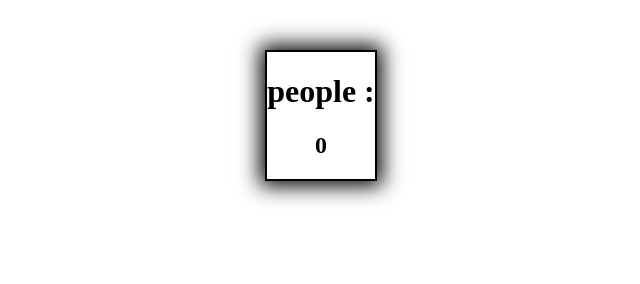
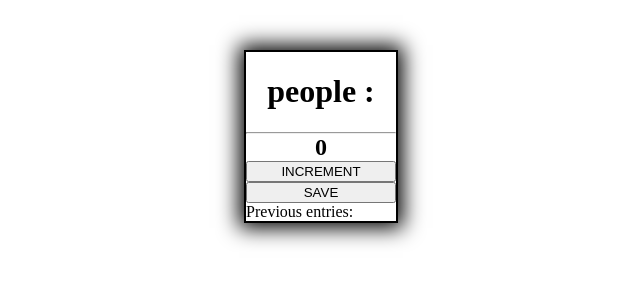
Before and after one commit to P5YCH0x/practice, a plain HTML site: page javascript.html in a window 1280 px wide. Shown: the whole page, without its empty margins (319-959 px from the left). Drawn offline with Linux system fonts and the light colour scheme.

Commit message:
added people card

```diff
--- a/javascript.css
+++ b/javascript.css
@@ -5,6 +5,15 @@
     box-shadow: 0 0 20px 5px;
 }
 
-.people{
+.center{
     text-align: center;
 }
+
+.noMargin{
+    margin-top: 0;
+    margin-bottom: 0;
+}
+
+.counter-btn{
+    width: 100%;
+}
--- a/javascript.html
+++ b/javascript.html
@@ -8,8 +8,14 @@
 </head>
 <body>
     <div class="card">
-        <h1 class="people">people :</h1>
-        <h2 class="people">0</h2>
+        <h1 class="center">people :</h1>
+        <hr class="noMargin">
+        <h2 id="count-el" class="center noMargin">0</h2>
+        <button class="counter-btn" onclick="increment()">INCREMENT</button>
+        <button class="counter-btn" onclick="save()">SAVE</button>
+        <p id="prev-el" class="noMargin">Previous entries: </p>
       </div>
+
+      <script src="javascript.js"></script>
 </body>
 </html>
--- /dev/null
+++ b/javascript.js
@@ -0,0 +1,13 @@
+let countEl = document.getElementById("count-el");
+let prevEl = document.getElementById("prev-el");
+let count = 0;
+
+function increment(){
+    count++;
+    countEl.textContent = count;
+}
+
+function save(){
+    prevEl.textContent += count + " - ";
+    count = 0;
+}
```
